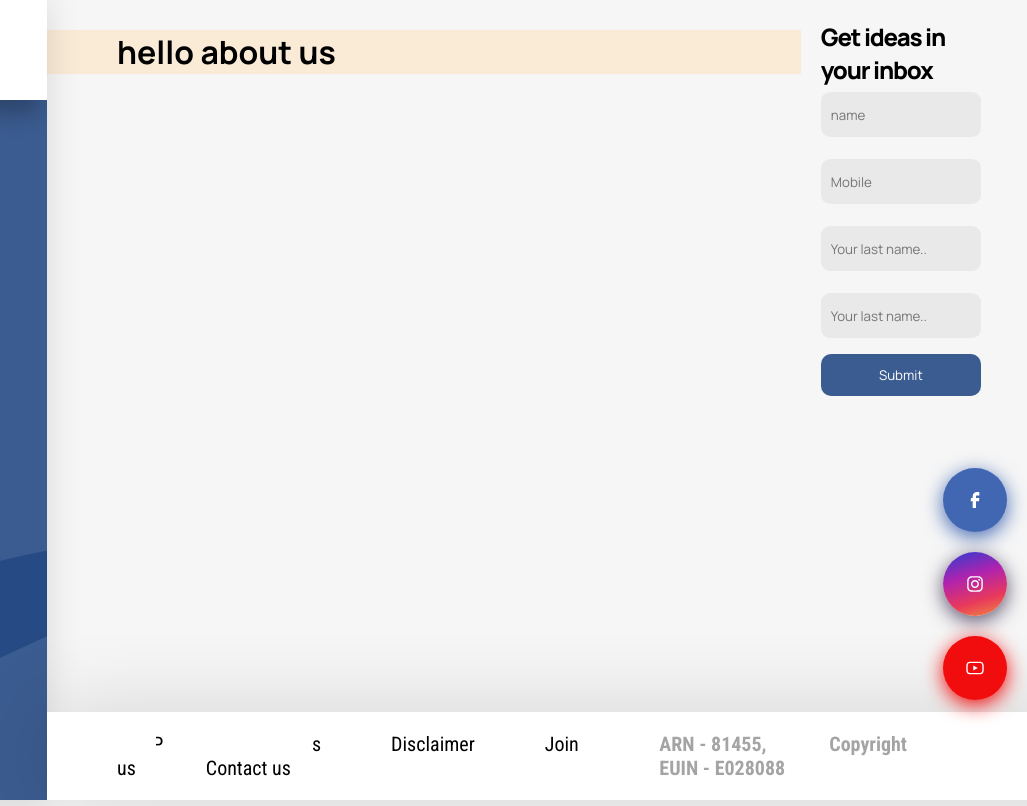
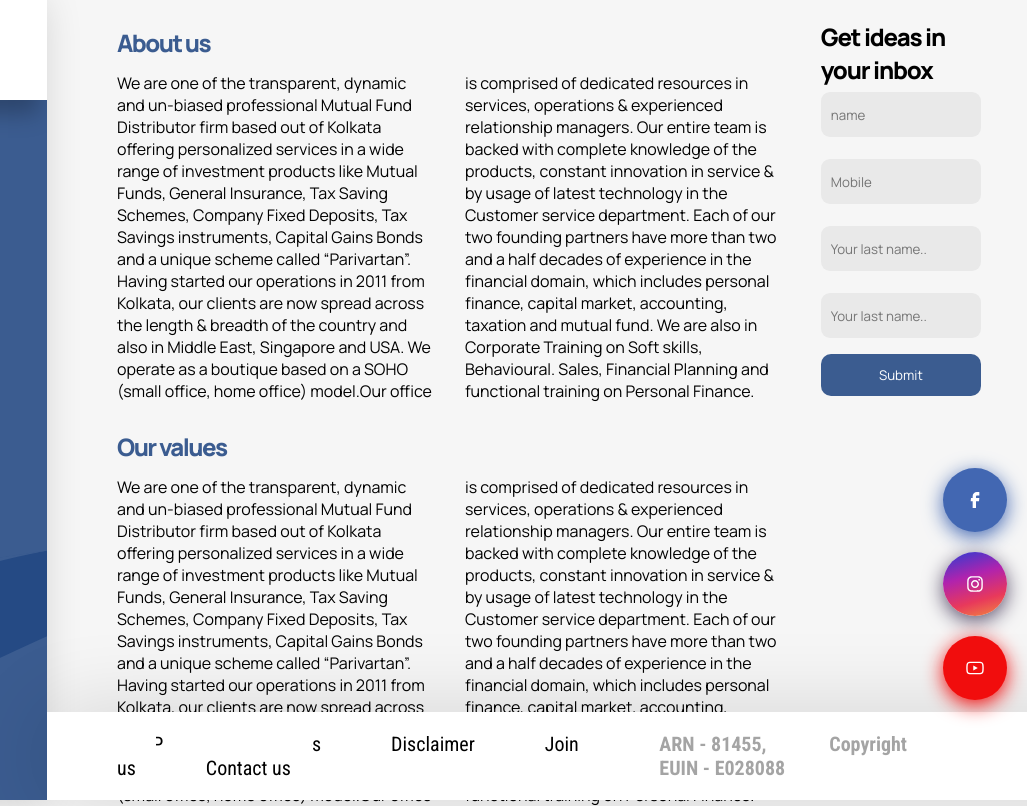
Before and after one commit to npaul2173/simplyInvest, a React app: page /aboutUs in a window 1280 px wide. Shown: the full height of the page, 253-1280 px from the left. Built offline with nearby package versions, Linux system fonts and the light colour scheme.

Commit message:
aboutus section created

```diff
--- a/src/aboutUs/index.js
+++ b/src/aboutUs/index.js
@@ -3,7 +3,51 @@ import "./index.styles.css";
 export const AboutUs = () => {
   return (
     <div className="aboutusContainer">
-      <h1>hello about us</h1>
+      <h2 className="headers">About us</h2>
+      <div class="aboutusContent">
+        We are one of the transparent, dynamic and un-biased professional Mutual
+        Fund Distributor firm based out of Kolkata offering personalized
+        services in a wide range of investment products like Mutual Funds,
+        General Insurance, Tax Saving Schemes, Company Fixed Deposits, Tax
+        Savings instruments, Capital Gains Bonds and a unique scheme called
+        “Parivartan”. Having started our operations in 2011 from Kolkata, our
+        clients are now spread across the length & breadth of the country and
+        also in Middle East, Singapore and USA. We operate as a boutique based
+        on a SOHO (small office, home office) model.Our office is comprised of
+        dedicated resources in services, operations & experienced relationship
+        managers. Our entire team is backed with complete knowledge of the
+        products, constant innovation in service & by usage of latest technology
+        in the Customer service department. Each of our two founding partners
+        have more than two and a half decades of experience in the financial
+        domain, which includes personal finance, capital market, accounting,
+        taxation and mutual fund. We are also in Corporate Training on Soft
+        skills, Behavioural. Sales, Financial Planning and functional training
+        on Personal Finance.
+      </div>
+
+      <div className="ourvaluesContainer">
+        <h2 className="headers">Our values</h2>
+        <div class="aboutusContent">
+          We are one of the transparent, dynamic and un-biased professional
+          Mutual Fund Distributor firm based out of Kolkata offering
+          personalized services in a wide range of investment products like
+          Mutual Funds, General Insurance, Tax Saving Schemes, Company Fixed
+          Deposits, Tax Savings instruments, Capital Gains Bonds and a unique
+          scheme called “Parivartan”. Having started our operations in 2011 from
+          Kolkata, our clients are now spread across the length & breadth of the
+          country and also in Middle East, Singapore and USA. We operate as a
+          boutique based on a SOHO (small office, home office) model.Our office
+          is comprised of dedicated resources in services, operations &
+          experienced relationship managers. Our entire team is backed with
+          complete knowledge of the products, constant innovation in service &
+          by usage of latest technology in the Customer service department. Each
+          of our two founding partners have more than two and a half decades of
+          experience in the financial domain, which includes personal finance,
+          capital market, accounting, taxation and mutual fund. We are also in
+          Corporate Training on Soft skills, Behavioural. Sales, Financial
+          Planning and functional training on Personal Finance.
+        </div>
+      </div>
     </div>
   );
 };
--- a/src/aboutUs/index.styles.css
+++ b/src/aboutUs/index.styles.css
@@ -1,6 +1,25 @@
 .aboutusContainer {
-  background-color: antiquewhite;
+  /* background-color: antiquewhite; */
   padding: 0px 20px 0px 70px;
   display: flex;
   margin-top: 30px;
+  flex-direction: column;
 }
+
+.headers {
+  font-weight: 800;
+  font-size: 24rem;
+  line-height: 26rem;
+  letter-spacing: -0.065em;
+  color: #3B5C90;
+}
+
+.aboutusContent {
+  margin-top: 1rem;
+  column-count: 2;
+  column-gap: 2rem;
+}
+
+.ourvaluesContainer {
+  margin-top: 2rem;
+}
```
